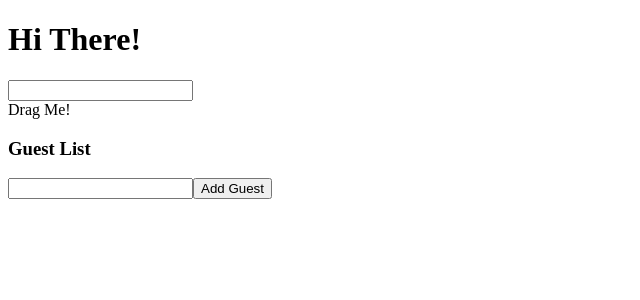
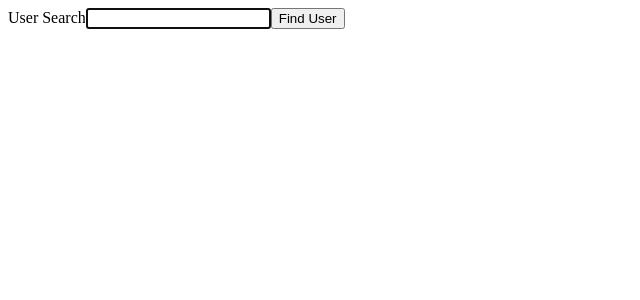
Before and after one commit to dyson1602/rts, a React (Create React App) app: page / in a window 1280 px wide. Shown: the top 300 px of the page, without its empty margins (0-640 px from the left). Built offline with nearby package versions, Linux system fonts and the light colour scheme.

Commit message:
added: focus to UserSearch, and how the ref attaches

```diff
--- a/src/classes/UserSearch.tsx
+++ b/src/classes/UserSearch.tsx
@@ -40,8 +40,8 @@ class UserSearch extends Component<UserSearchProps> {
         />
         <button onClick={this.onClick}>Find User</button>
         <div>
-          {user && user.name}
-          {user && user.age}
+          {/* {user && user.name}
+          {user && user.age} */}
         </div>
       </div>
     );
--- a/src/index.tsx
+++ b/src/index.tsx
@@ -1,13 +1,10 @@
 import ReactDOM from 'react-dom';
-import GuestList from './state/GuestList';
-import EventComponent from './events/EventComponent'
+import UserSearch from './refs/UserSearch';
 
 const App = () => {
   return (
     <div>
-      <h1>Hi There!</h1>
-      <EventComponent />
-      <GuestList />
+      <UserSearch />
     </div>
   );
 };
--- a/src/refs/UserSearch.tsx
+++ b/src/refs/UserSearch.tsx
@@ -1,5 +1,4 @@
-import { useState } from 'react';
-import { useRef } from 'react';
+import { useState, useEffect, useRef } from 'react';
 
 const users = [
   { name: 'Sarah', age: 20 },
@@ -11,6 +10,13 @@ const UserSearch: React.FC = () => {
   const inputRef = useRef<HTMLInputElement | null>(null);
   const [name, setName] = useState('');
   const [user, setUser] = useState<{ name: string; age: number } | undefined>();
+
+  useEffect(() => {
+    if (!inputRef.current) {
+      return;
+    }
+    inputRef.current.focus();
+  }, []);
 
   const onClick = () => {
     const foundUser = users.find((user) => {
```
